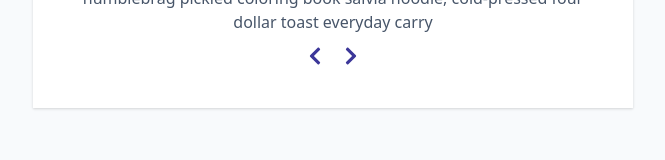
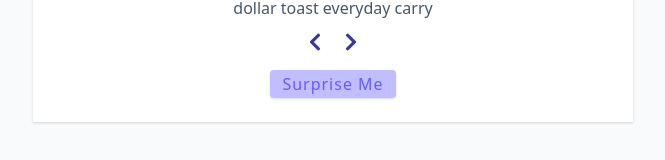
Before and after one commit to stormymayday/react-js-reviews, a Next.js app: page / in a window 1280 px wide. Shown: the part 505-665 px from the top of the page, without its empty margins (307-972 px from the left). Built offline with nearby package versions, Linux system fonts and the light colour scheme.

Commit message:
getRandomIndex

```diff
--- a/components/Reviews.tsx
+++ b/components/Reviews.tsx
@@ -3,7 +3,11 @@
 import data from "@/data";
 import { useState } from "react";
 import { FaQuoteRight, FaChevronLeft, FaChevronRight } from "react-icons/fa";
-import { getNextCyclicIndex, getPreviousCyclicIndex } from "@/utils";
+import {
+    getNextCyclicIndex,
+    getPreviousCyclicIndex,
+    getRandomIndex,
+} from "@/utils";
 import Image from "next/image";
 
 function Reviews() {
@@ -49,6 +53,14 @@ function Reviews() {
                         <FaChevronRight />
                     </button>
                 </div>
+                <button
+                    onClick={() => {
+                        setIndex(getRandomIndex(index, data.length));
+                    }}
+                    className="btn btn-hipster"
+                >
+                    surprise me
+                </button>
             </article>
         </main>
     );
--- a/utils/index.ts
+++ b/utils/index.ts
@@ -19,3 +19,14 @@ export const getPreviousCyclicIndex = (
         return arrayLength - 1;
     }
 };
+
+export const getRandomIndex = (
+    currentIndex: number,
+    arrayLength: number
+): number => {
+    let randomIndex;
+    do {
+        randomIndex = Math.floor(Math.random() * arrayLength);
+    } while (randomIndex === currentIndex && arrayLength > 1);
+    return randomIndex;
+};
```
